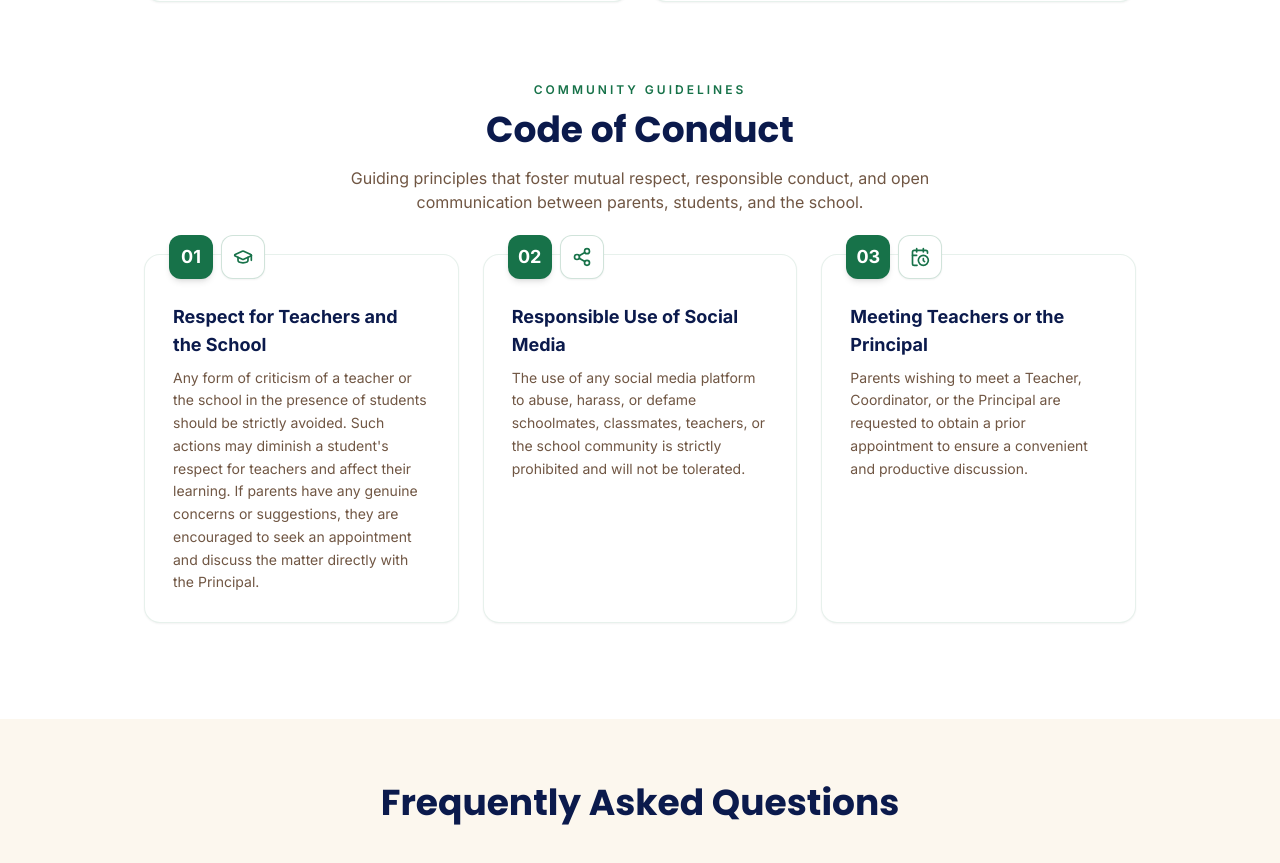
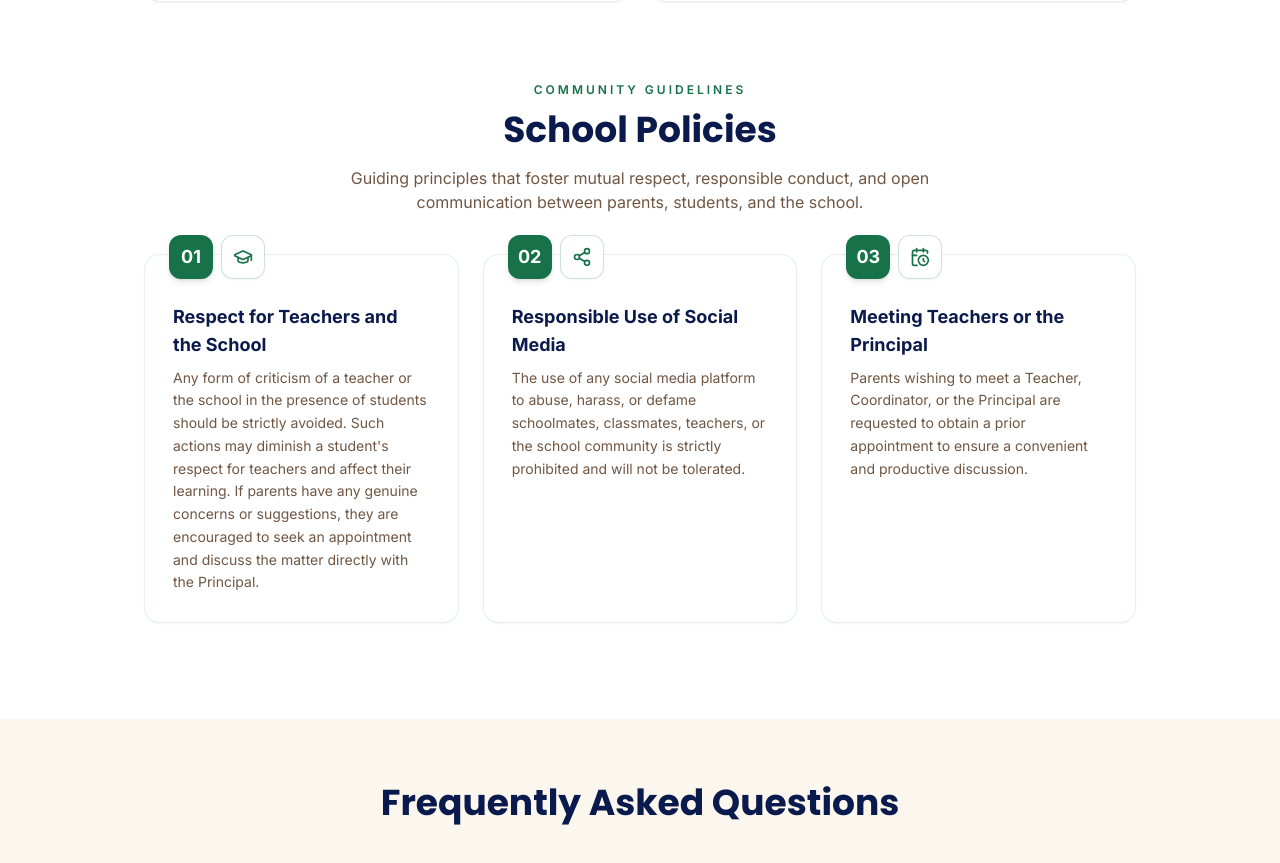
Before and after one commit to ROI-1213/sjrps_public_school_rajajinagar, a React (Vite) app: page /admissions/school-policies in a window 1280 px wide. Shown: the part 1784-2647 px from the top of the page. Built offline with nearby package versions, Linux system fonts and the light colour scheme; no server answers.

Commit message:
Update section title from Code of Conduct to School Policies on admissions policies page

```diff
--- a/src/pages/admissions/SchoolPolicies.tsx
+++ b/src/pages/admissions/SchoolPolicies.tsx
@@ -156,7 +156,7 @@ const SchoolPolicies = () => {
               className="text-3xl md:text-4xl font-bold text-logo-navy mb-4"
               style={{ fontFamily: "Poppins, sans-serif" }}
             >
-              Code of Conduct
+              School Policies
             </h2>
             <p className="text-base text-muted-foreground max-w-2xl mx-auto">
               Guiding principles that foster mutual respect, responsible conduct, and open
```
